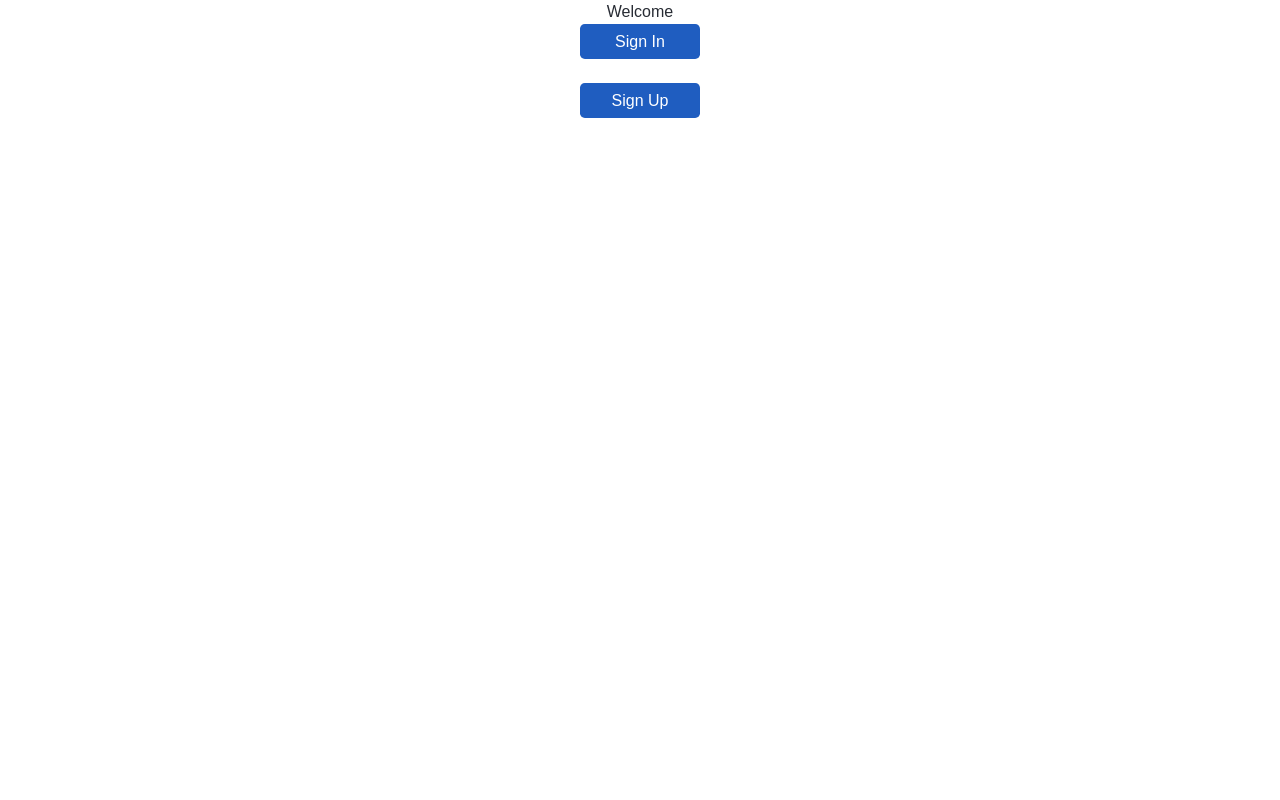
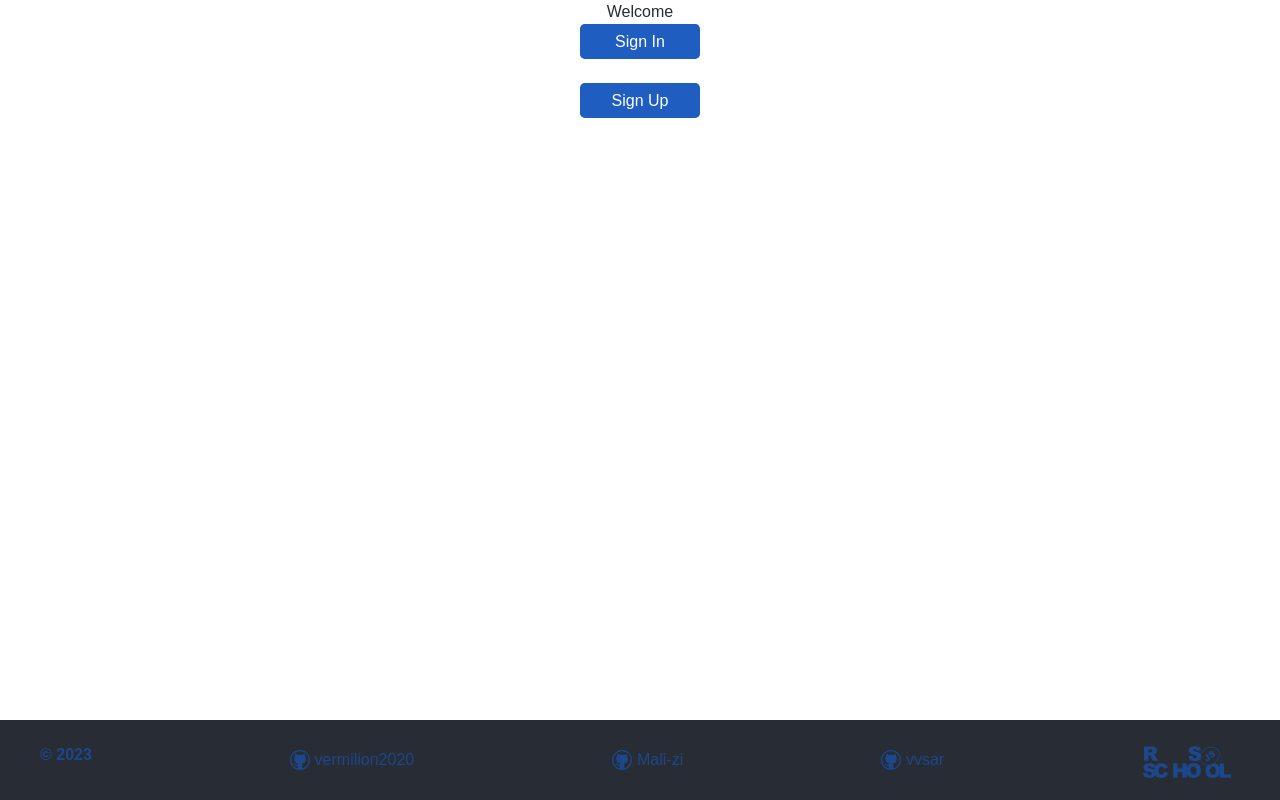
Before and after one commit to vermilion2020/graphiql-app, a React (Vite) app: page / in a window 1280 px wide. Built offline with nearby package versions, Linux system fonts and the light colour scheme; no server answers.

Commit message:
feat: add AuthLayout

```diff
--- a/src/App.tsx
+++ b/src/App.tsx
@@ -8,14 +8,17 @@ import SignUpPage from './pages/SignUp.tsx';
 import WelcomePage from './pages/Welcome.tsx';
 import { LocaleState } from './context/LocaleContext.tsx';
 import AppLayout from './components/layout/AppLayout.tsx';
+import AuthLayout from './components/layout/AuthLayout.tsx';
 
 function App() {
   return (
     <Routes>
-      <Route path='/' element={<WelcomePage />} />
-      <Route path='/sign-in' element={<SignInPage />} />
-      <Route path='/sign-up' element={<SignUpPage />} />
-      <Route path='*' element={<NotFoundPage />} />
+      <Route element={<AuthLayout />}>
+        <Route path='/' element={<WelcomePage />} />
+        <Route path='/sign-in' element={<SignInPage />} />
+        <Route path='/sign-up' element={<SignUpPage />} />
+        <Route path='*' element={<NotFoundPage />} />
+      </Route>
       <Route element={<AppLayout />}>
         <Route path='/main' element={<MainPage />} />
       </Route>
--- /dev/null
+++ b/src/components/layout/AuthLayout.tsx
@@ -0,0 +1,13 @@
+import { Outlet } from 'react-router-dom';
+import Footer from './Footer';
+
+const AuthLayout = () => (
+  <>
+    <main className='app-container'>
+      <Outlet />
+    </main>
+    <Footer />
+  </>
+);
+
+export default AuthLayout;
```
